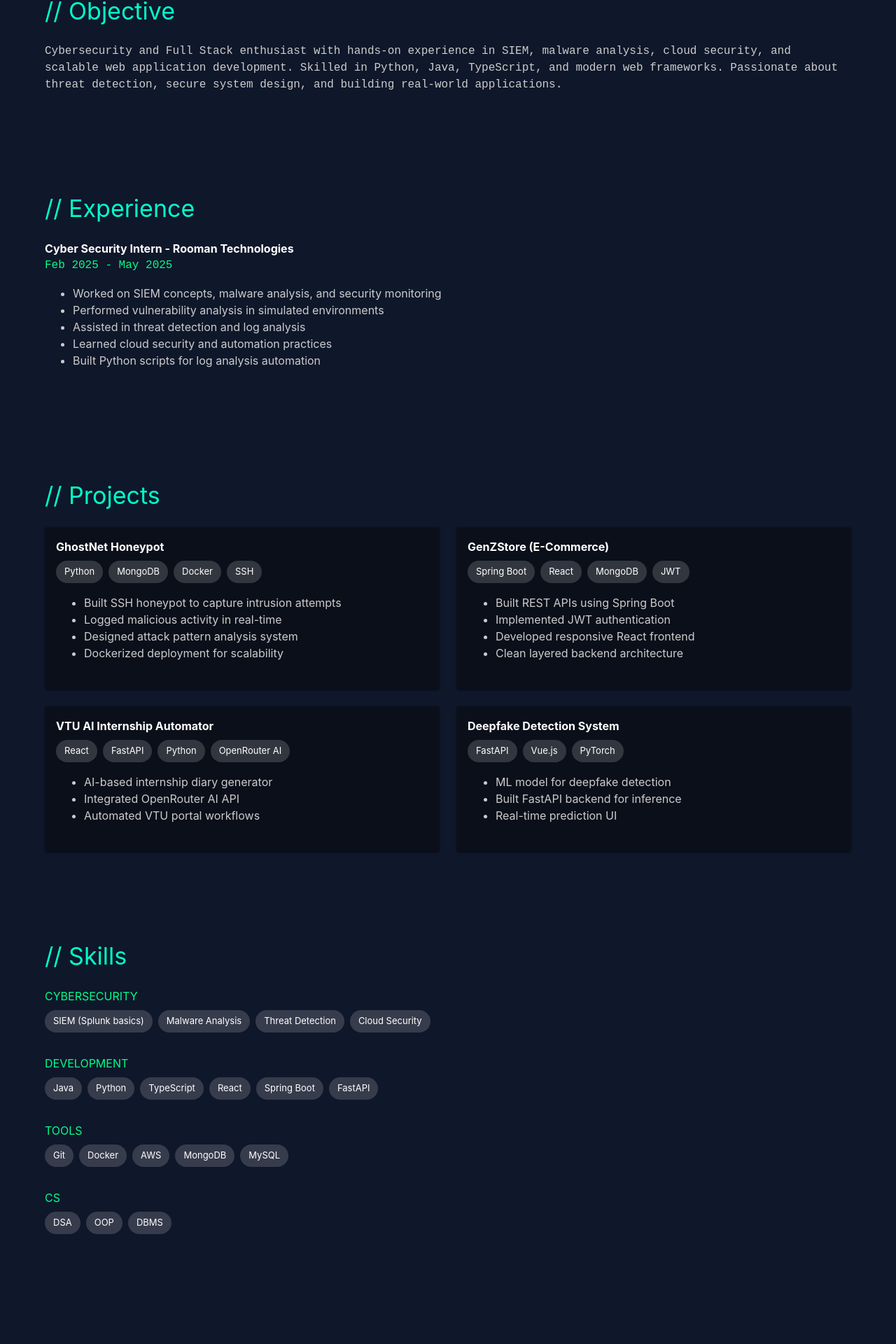
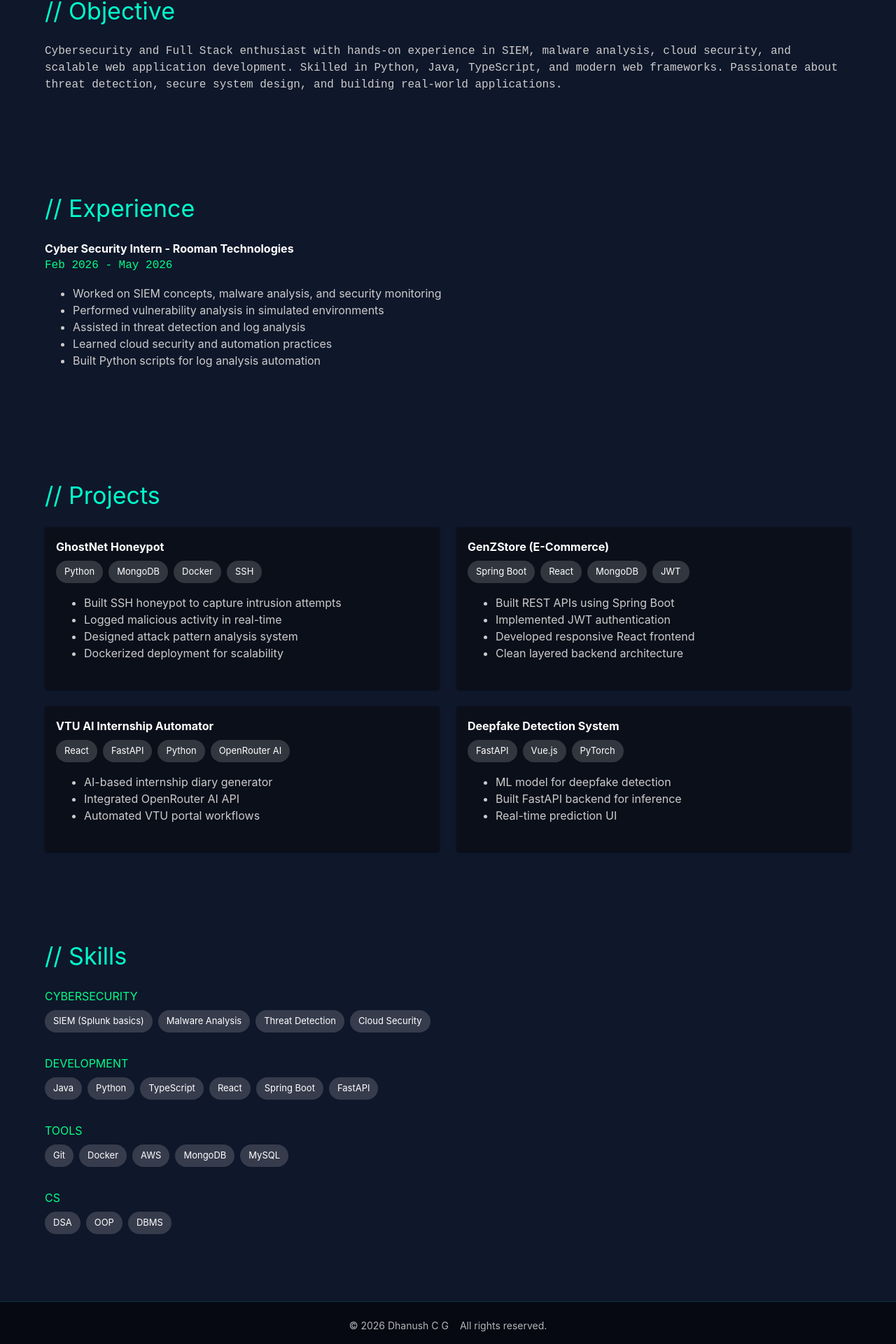
Before and after one commit to cgdhanush/portfolio, a React (Vite) app: page / in a window 1280 px wide. Shown: the part 950-2870 px from the top of the page at 70% size. Before the commit the page ends 2809 px from the top, so only its background shows below. Built offline with nearby package versions, Linux system fonts and the light colour scheme.

Commit message:
fixed some issue and added footer

```diff
--- a/src/App.tsx
+++ b/src/App.tsx
@@ -4,6 +4,7 @@ import About from "./components/About";
 import Experience from "./components/Experience";
 import Projects from "./components/Projects";
 import Skills from "./components/Skills";
+import Footer from "./components/Footer";
 
 function App() {
   return (
@@ -14,6 +15,7 @@ function App() {
       <Experience />
       <Projects />
       <Skills />
+      <Footer />
     </>
   );
 }
--- /dev/null
+++ b/src/components/Footer.tsx
@@ -0,0 +1,34 @@
+import { Box, Container, Stack, Typography } from "@mui/material";
+
+const Footer = () => {
+  return (
+    <Box
+      component="footer"
+      sx={{
+        background: "rgba(5,7,15,0.85)",
+        backdropFilter: "blur(10px)",
+        borderTop: "1px solid rgba(0,255,204,0.2)",
+        color: "#fff",
+        py: 3,
+        mt: "auto",
+      }}
+    >
+      <Container maxWidth="lg">
+        <Stack
+          direction={{ xs: "column", sm: "row" }}
+          spacing={2}
+          sx={{ justifyContent: "center", alignItems: "center" }}
+        >
+          <Typography variant="body2" color="textSecondary">
+            © {new Date().getFullYear()} Dhanush C G
+          </Typography>
+          <Typography variant="body2" color="textSecondary">
+            All rights reserved.
+          </Typography>
+        </Stack>
+      </Container>
+    </Box>
+  );
+};
+
+export default Footer;
--- a/src/data/resume.ts
+++ b/src/data/resume.ts
@@ -3,7 +3,6 @@ export const resume = {
   role: "Cybersecurity Analyst | Full Stack Developer | Fresher",
   location: "Bengaluru, India",
   email: "dhanushcg100@gmail.com",
-  phone: "08618160189",
   github: "https://github.com/cgdhanush",
   linkedin: "https://www.linkedin.com/in/dhanush-c-g",
 
@@ -14,7 +13,7 @@ export const resume = {
     {
       role: "Cyber Security Intern",
       company: "Rooman Technologies",
-      duration: "Feb 2025 - May 2025",
+      duration: "Feb 2026 - May 2026",
       points: [
         "Worked on SIEM concepts, malware analysis, and security monitoring",
         "Performed vulnerability analysis in simulated environments",
@@ -88,7 +87,14 @@ export const resume = {
       "Threat Detection",
       "Cloud Security",
     ],
-    development: ["Java", "Python", "TypeScript", "React", "Spring Boot", "FastAPI"],
+    development: [
+      "Java",
+      "Python",
+      "TypeScript",
+      "React",
+      "Spring Boot",
+      "FastAPI",
+    ],
     tools: ["Git", "Docker", "AWS", "MongoDB", "MySQL"],
     cs: ["DSA", "OOP", "DBMS"],
   },
```
